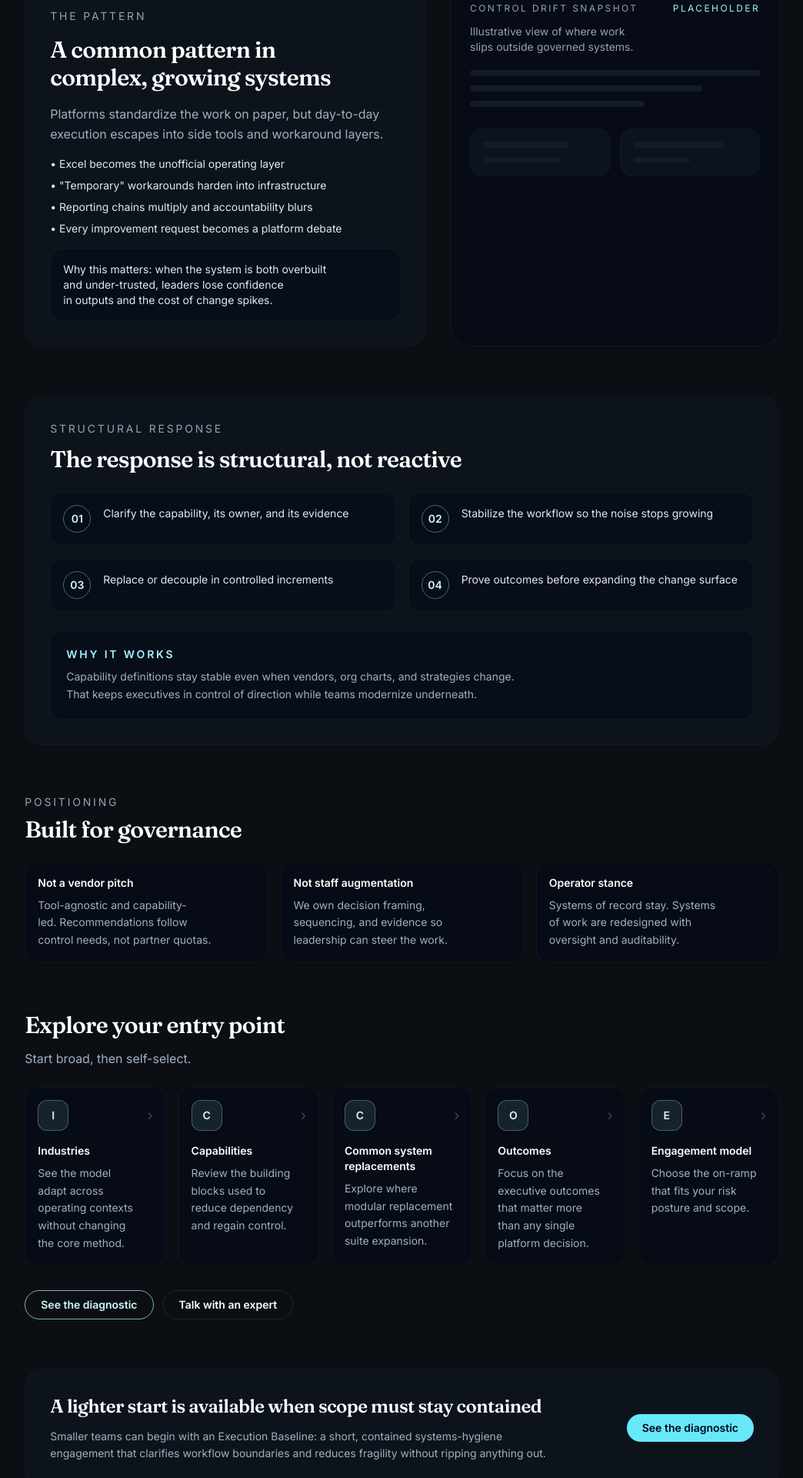
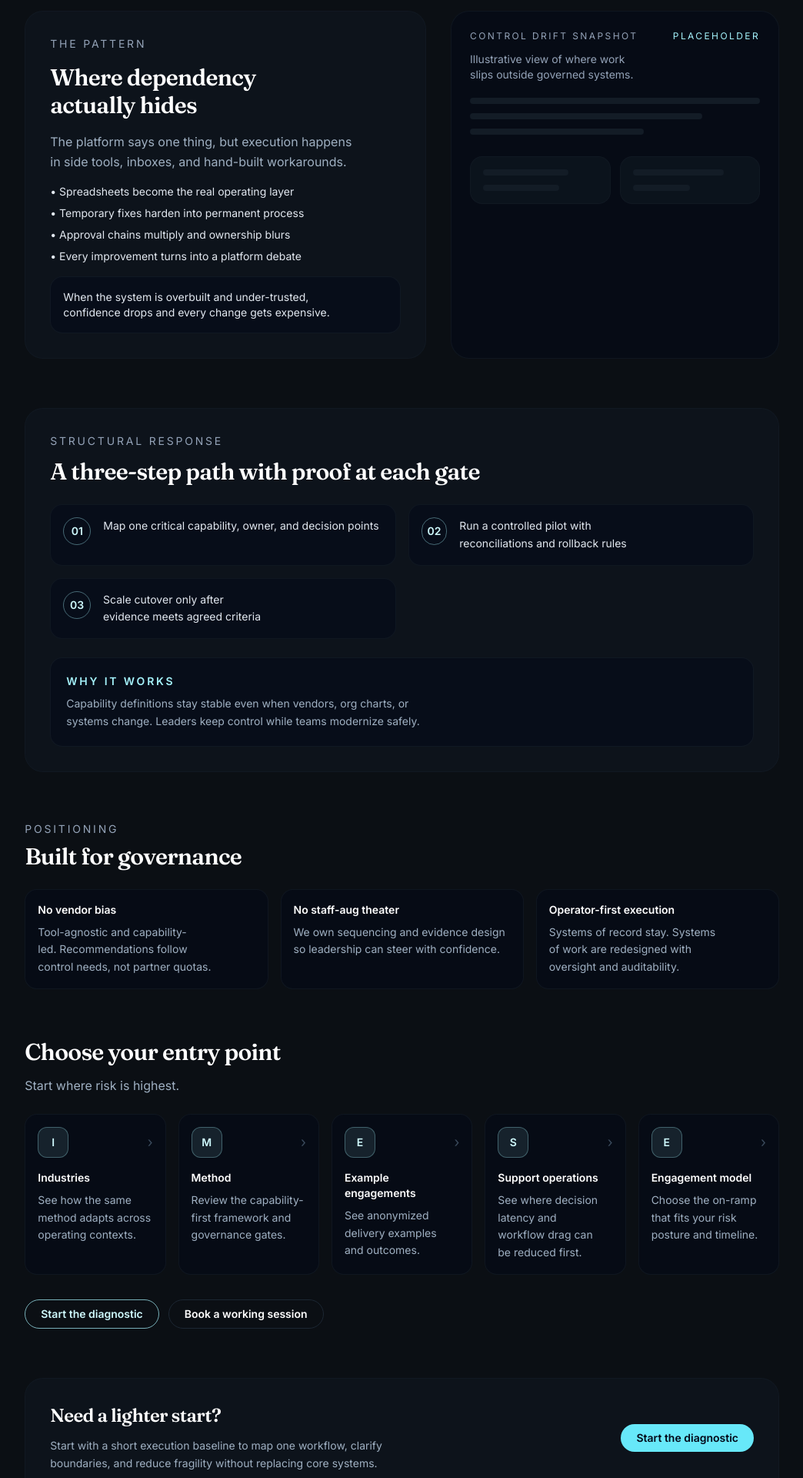
Before and after one commit to paulmalmquist/Consulting_site, a Next.js app: page / in a window 1280 px wide. Shown: the part 800-2720 px from the top of the page at 77% size, without its empty margins (235-1279 px from the left). Built offline with nearby package versions, Linux system fonts and the light colour scheme.

Commit message:
initial change from codex computer

```diff
--- a/app/method/page.tsx
+++ b/app/method/page.tsx
@@ -15,13 +15,13 @@ export default function MethodPage() {
       </section>
       <MarkdownRenderer content={page.content} />
       <section className="space-y-4 rounded-2xl border border-slate-800/70 bg-slate-900/60 p-6">
-        <h2 className="text-2xl font-semibold tracking-tight text-white md:text-3xl">Operational Decision Twin</h2>
+        <h2 className="text-2xl font-semibold tracking-tight text-white md:text-3xl">Operational Decision Model</h2>
         <div className="space-y-3 text-slate-300">
           <p>
-            The Operational Decision Twin is a virtual ops lab that models your workflows, decisions, and exceptions so
+            The Operational Decision Model is a virtual ops lab that models your workflows, decisions, and exceptions so
             you can test changes without touching production systems.
           </p>
-          <p>It is designed for regulated SMB teams who need proof-of-value and auditability before making changes.</p>
+          <p>It is designed for regulated teams that need proof-of-value and auditability before making changes.</p>
         </div>
         <ul className="list-disc space-y-2 pl-5 text-slate-300">
           <li>Decision map, data/context inventory, and synthetic microcosm</li>
--- a/content/homepage.json
+++ b/content/homepage.json
@@ -11,35 +11,35 @@
       { "label": "Deliverables", "href": "#deliverables" },
       { "label": "Engagement", "href": "#engagement" }
     ],
-    "primaryCta": { "label": "See the diagnostic", "href": "/diagnostic" },
-    "secondaryCta": { "label": "Talk with an expert", "href": "/contact" }
+    "primaryCta": { "label": "Start the diagnostic", "href": "/services" },
+    "secondaryCta": { "label": "Book a working session", "href": "/contact" }
   },
   "sections": [
     {
       "id": "overview",
       "type": "hero",
-      "headline": "Replace platform bloat with capability-driven execution",
-      "subheadline": "We help enterprises decouple overbuilt systems and stand up modular platforms that restore control—without another all-or-nothing replatform.",
-      "primaryCta": { "label": "See how this works safely", "href": "/diagnostic" },
-      "secondaryCta": { "label": "Start with a Proof-of-Concept", "href": "/contact" },
+      "headline": "Reduce system dependency without a risky replatform",
+      "subheadline": "We help operations leaders isolate one high-friction capability, run a controlled pilot, and scale only when finance and compliance evidence is clear.",
+      "primaryCta": { "label": "Start the Dependency Diagnostic", "href": "/services" },
+      "secondaryCta": { "label": "Book a 30-minute working session", "href": "/contact" },
       "proofBullets": [
-        "Lead with capabilities, not vendor roadmaps",
-        "Protect systems of record while you modernize around them",
-        "Move in controlled increments executives can govern"
+        "Keep systems of record in place",
+        "Pilot one capability in 4-8 weeks",
+        "Cut over with reconciliations and rollback gates"
       ]
     },
     {
       "id": "pattern",
       "type": "pattern",
-      "title": "A common pattern in complex, growing systems",
-      "lead": "Platforms standardize the work on paper, but day-to-day execution escapes into side tools and workaround layers.",
+      "title": "Where dependency actually hides",
+      "lead": "The platform says one thing, but execution happens in side tools, inboxes, and hand-built workarounds.",
       "bullets": [
-        "Excel becomes the unofficial operating layer",
-        "\"Temporary\" workarounds harden into infrastructure",
-        "Reporting chains multiply and accountability blurs",
-        "Every improvement request becomes a platform debate"
+        "Spreadsheets become the real operating layer",
+        "Temporary fixes harden into permanent process",
+        "Approval chains multiply and ownership blurs",
+        "Every improvement turns into a platform debate"
       ],
-      "callout": "Why this matters: when the system is both overbuilt and under-trusted, leaders lose confidence in outputs and the cost of change spikes.",
+      "callout": "When the system is overbuilt and under-trusted, confidence drops and every change gets expensive.",
       "visual": {
         "title": "Control drift snapshot",
         "description": "Illustrative view of where work slips outside governed systems."
@@ -48,15 +48,14 @@
     {
       "id": "how-it-works",
       "type": "structural",
-      "title": "The response is structural, not reactive",
+      "title": "A three-step path with proof at each gate",
       "steps": [
-        "Clarify the capability, its owner, and its evidence",
-        "Stabilize the workflow so the noise stops growing",
-        "Replace or decouple in controlled increments",
-        "Prove outcomes before expanding the change surface"
+        "Map one critical capability, owner, and decision points",
+        "Run a controlled pilot with reconciliations and rollback rules",
+        "Scale cutover only after evidence meets agreed criteria"
       ],
       "whyTitle": "Why it works",
-      "whyBody": "Capability definitions stay stable even when vendors, org charts, and strategies change. That keeps executives in control of direction while teams modernize underneath."
+      "whyBody": "Capability definitions stay stable even when vendors, org charts, or systems change. Leaders keep control while teams modernize safely."
     },
     {
       "id": "governance",
@@ -64,15 +63,15 @@
       "title": "Built for governance",
       "cards": [
         {
-          "title": "Not a vendor pitch",
+          "title": "No vendor bias",
           "description": "Tool-agnostic and capability-led. Recommendations follow control needs, not partner quotas."
         },
         {
-          "title": "Not staff augmentation",
-          "description": "We own decision framing, sequencing, and evidence so leadership can steer the work."
+          "title": "No staff-aug theater",
+          "description": "We own sequencing and evidence design so leadership can steer with confidence."
         },
         {
-          "title": "Operator stance",
+          "title": "Operator-first execution",
           "description": "Systems of record stay. Systems of work are redesigned with oversight and auditability."
         }
       ]
@@ -80,34 +79,34 @@
     {
       "id": "explore",
       "type": "explore",
-      "title": "Explore your entry point",
-      "subtitle": "Start broad, then self-select.",
-      "primaryCta": { "label": "See the diagnostic", "href": "/diagnostic" },
-      "secondaryCta": { "label": "Talk with an expert", "href": "/contact" },
+      "title": "Choose your entry point",
+      "subtitle": "Start where risk is highest.",
+      "primaryCta": { "label": "Start the diagnostic", "href": "/services" },
+      "secondaryCta": { "label": "Book a working session", "href": "/contact" },
       "tiles": [
         {
           "title": "Industries",
-          "description": "See the model adapt across operating contexts without changing the core method.",
+          "description": "See how the same method adapts across operating contexts.",
           "href": "/industries"
         },
         {
-          "title": "Capabilities",
-          "description": "Review the building blocks used to reduce dependency and regain control.",
-          "href": "/capabilities"
+          "title": "Method",
+          "description": "Review the capability-first framework and governance gates.",
+          "href": "/method"
         },
         {
-          "title": "Common system replacements",
-          "description": "Explore where modular replacement outperforms another suite expansion.",
-          "href": "/replacements"
+          "title": "Example engagements",
+          "description": "See anonymized delivery examples and outcomes.",
+          "href": "/proof"
         },
         {
-          "title": "Outcomes",
-          "description": "Focus on the executive outcomes that matter more than any single platform decision.",
-          "href": "/outcomes"
+          "title": "Support operations",
+          "description": "See where decision latency and workflow drag can be reduced first.",
+          "href": "/support-ops"
         },
         {
           "title": "Engagement model",
-          "description": "Choose the on-ramp that fits your risk posture and scope.",
+          "description": "Choose the on-ramp that fits your risk posture and timeline.",
           "href": "/services"
         }
       ]
@@ -115,42 +114,37 @@
     {
       "id": "baseline",
       "type": "baseline",
-      "title": "A lighter start is available when scope must stay contained",
-      "description": "Smaller teams can begin with an Execution Baseline: a short, contained systems-hygiene engagement that clarifies workflow boundaries and reduces fragility without ripping anything out.",
-      "cta": { "label": "See the diagnostic", "href": "/diagnostic" }
+      "title": "Need a lighter start?",
+      "description": "Start with a short execution baseline to map one workflow, clarify boundaries, and reduce fragility without replacing core systems.",
+      "cta": { "label": "Start the diagnostic", "href": "/services" }
     },
     {
       "id": "deliverables",
       "type": "outcomes",
-      "title": "What you get when work stays capability-led",
-      "subtitle": "Outcomes stay consistent even as tools change.",
+      "title": "What you leave with",
+      "subtitle": "A decision-ready plan, not a generic recommendation deck.",
       "outcomes": [
-        "A plain-language view of where work sits outside the system and why it spreads",
-        "A capability map that defines ownership, decisions, and control points before tooling decisions",
-        "A sequenced plan to replace or decouple the riskiest capabilities without destabilizing finance or operations",
-        "Evidence-based cutover criteria so leadership can approve change with confidence, not hope",
-        "A platform posture that stays adaptable as strategy, structure, and systems evolve"
+        "A plain-language map of where dependency creates risk",
+        "Named owners, control points, and decision criteria",
+        "A sequenced pilot-to-cutover plan tied to business risk",
+        "Evidence gates leaders can use to approve or pause change"
       ],
       "deliverables": [
         {
           "title": "Capability control map",
-          "description": "Cross-functional view of the capabilities that run the business, the systems that support them, and where control leaks."
+          "description": "Cross-functional view of the capability, supporting systems, and where control leaks."
         },
         {
           "title": "Stabilization plan",
-          "description": "Targeted interventions that stop spreadsheet sprawl, patch brittle handoffs, and reduce operational noise."
+          "description": "Targeted interventions that stop spreadsheet sprawl and patch brittle handoffs."
         },
         {
-          "title": "Replacement sequence",
-          "description": "A leadership-ready plan that shows what is decoupled first, how risk is contained, and what proof is required."
+          "title": "Pilot design",
+          "description": "Parallel-run design, reconciliation routines, and rollback triggers defined before execution."
         },
         {
           "title": "Cutover governance pack",
-          "description": "Decision checkpoints, approval criteria, rollback rules, and evidence expectations that keep change in executive control."
-        },
-        {
-          "title": "Optionality roadmap",
-          "description": "A practical path to evolve capability by capability so you are never forced back into a single-vendor posture."
+          "description": "Decision checkpoints, approval criteria, and evidence expectations for executive control."
         }
       ],
       "visual": {
@@ -161,35 +155,35 @@
     {
       "id": "engagement",
       "type": "engagement",
-      "title": "A structured path that creates proof early",
+      "title": "How engagements are structured",
       "phases": [
         {
           "title": "Dependency Diagnostic",
-          "duration": "2–3 weeks",
-          "description": "Capability dependency map, contract exposure snapshot, and continuity baselines finance can trust.",
-          "decision": "Where dependency is risky vs. simply inconvenient"
+          "duration": "2-3 weeks",
+          "description": "Map dependency risk, contract exposure, and continuity baselines.",
+          "decision": "Choose the first capability to pilot"
         },
         {
           "title": "Capability Pilot",
-          "duration": "4–8 weeks",
-          "description": "One ringfenced capability run in parallel with reconciliations, exception handling, and rollback criteria defined up front.",
-          "decision": "Approve cutover, extend the pilot, or stop safely"
+          "duration": "4-8 weeks",
+          "description": "Run one ringfenced capability in parallel with reconciliations and rollback criteria.",
+          "decision": "Approve cutover, extend pilot, or stop safely"
         },
         {
           "title": "Controlled Cutover Program",
           "duration": "Roadmap-led",
-          "description": "Sequenced capability replacements, executive control narratives, and governance routines that reduce dependency quarter by quarter.",
-          "decision": "Scale with clarity instead of committing to a full replatform"
+          "description": "Sequence capability cutovers quarter by quarter with clear governance gates.",
+          "decision": "Scale with clarity, not momentum"
         }
       ]
     },
     {
       "id": "cta",
       "type": "cta",
-      "headline": "Modernize without surrendering control",
-      "body": "If you are caught between another suite expansion and a risky replatform, we can help you take a third path: modular, governed, and designed for executive oversight.",
-      "primaryCta": { "label": "See the diagnostic", "href": "/diagnostic" },
-      "secondaryCta": { "label": "Schedule a working session", "href": "/contact" }
+      "headline": "Cut dependency while keeping control",
+      "body": "If you are stuck between suite sprawl and a full replatform, we help you take a third path: capability-first, evidence-led modernization.",
+      "primaryCta": { "label": "Start the Dependency Diagnostic", "href": "/services" },
+      "secondaryCta": { "label": "Book a working session", "href": "/contact" }
     },
     {
       "id": "faq",
@@ -198,23 +192,23 @@
       "items": [
         {
           "question": "Do we have to replace systems of record?",
-          "answer": "No. Systems of record stay in place while we redesign the execution layer around them. Replacement only happens where risk and evidence support it."
+          "answer": "No. Systems of record stay in place while we redesign the execution layer around them. Replacement only happens where evidence supports it."
         },
         {
           "question": "How do you control risk?",
-          "answer": "Each phase defines ownership, evidence, and rollback criteria before change happens. That keeps leaders in control of scope and approval gates."
+          "answer": "Each phase defines ownership, evidence, and rollback criteria before change happens. Leaders keep control of scope and approvals."
         },
         {
           "question": "What does \"capability-led\" mean?",
-          "answer": "We define the business capability first—owner, decisions, and evidence—then align systems and workflows to that definition. Tools follow the capability, not the other way around."
+          "answer": "We define the business capability first: owner, decisions, and evidence. Tools follow the capability, not the other way around."
         },
         {
           "question": "How do you prove outcomes before scaling?",
-          "answer": "We run controlled pilots with parallel reconciliations and agreed proof criteria. Outcomes are verified before any broader cutover."
+          "answer": "We run controlled pilots with parallel reconciliations and agreed criteria. Outcomes are verified before broader cutover."
         },
         {
           "question": "Is this software or consulting?",
-          "answer": "It is governed execution design and delivery. We bring the operating model, sequencing, and evidence controls; your systems remain yours."
+          "answer": "This is governed execution design and delivery. We bring method, sequencing, and evidence controls; your systems remain yours."
         }
       ]
     }
--- a/content/pages/about.mdx
+++ b/content/pages/about.mdx
@@ -1,14 +1,14 @@
 ---
 title: About
-description: Operations redesign and AI readiness grounded in real work.
+description: Operations redesign and dependency reduction grounded in real work.
 tags: [about, leadership, operations]
 type: page
 slug: about
 ---
 
-I build AI readiness programs for operators — leaders who are responsible for outcomes, not hype. My background spans construction delivery, finance operations, and data strategy, which means I see the full stack: field work, decision chains, and governance.
+I help operators reduce system dependency without risky, all-at-once transformations. My background spans construction delivery, finance operations, and data strategy, so I work across field execution, decision chains, and governance.
 
-My focus is operational truth: the real workflows, the unspoken workarounds, and the decision ladders that control risk. AI can only compress work if these inputs are explicit.
+My focus is operational truth: the real workflow, the hidden workarounds, and the approval ladders that actually control risk. Modernization only works when those inputs are explicit.
 
 ### Principles
 - **Operational clarity first.** Map how work flows before changing it.
--- a/content/pages/contact.mdx
+++ b/content/pages/contact.mdx
@@ -1,6 +1,6 @@
 ---
 title: Contact
-description: Book an intro call or email for AI readiness consulting.
+description: Book an intro call or email to discuss capability-first dependency reduction.
 tags: [contact, intro]
 type: page
 slug: contact
--- a/content/pages/industries.mdx
+++ b/content/pages/industries.mdx
@@ -1,6 +1,6 @@
 ---
 title: Industries
-description: Three regulated SMB sectors where Decision Twins remove risk before changes go live.
+description: Three regulated sectors where capability-first pilots reduce risk before changes go live.
 tags: [industries, workflows, governance]
 type: page
 slug: industries
@@ -40,4 +40,4 @@ slug: industries
 - Aging of RFIs by status
 
 ## What stays consistent
-Across industries, the same pattern holds: clarify decision rights, compress handoffs, and enforce governance with evidence.
+Across industries, the same pattern holds: clarify decision rights, compress handoffs, and enforce governance with evidence before cutover.
--- a/content/pages/legal.mdx
+++ b/content/pages/legal.mdx
@@ -13,4 +13,4 @@ I collect only the information you provide through direct contact or a schedulin
 Engagements are scoped and documented before work begins. All deliverables are provided under a mutually agreed statement of work. Intellectual property remains with the client unless otherwise noted.
 
 ## Disclaimers
-This site provides general information about AI readiness and operations redesign. It is not legal or financial advice.
+This site provides general information about operations redesign and dependency reduction. It is not legal or financial advice.
--- a/content/services.json
+++ b/content/services.json
@@ -1,21 +1,21 @@
 [
   {
     "title": "Dependency Diagnostic",
-    "description": "What you get: capability dependency map, contract exposure snapshot, and continuity baselines finance can trust. Typical timeline: 2–3 weeks. Decision enabled: where dependency is actually risky vs. simply inconvenient.",
+    "description": "What you get: dependency map, contract exposure snapshot, and continuity baselines. Typical timeline: 2-3 weeks. Decision enabled: where dependency is truly risky versus merely inconvenient.",
     "tags": ["diagnostic", "risk", "baseline"],
     "href": "/services",
     "eyebrow": "Engagement phase"
   },
   {
     "title": "Capability Pilot",
-    "description": "What you get: one ringfenced capability run in parallel with reconciliations, exception handling, and rollback criteria defined up front. Typical timeline: 4–8 weeks. Decision enabled: approve cutover, extend the pilot, or stop safely.",
+    "description": "What you get: one ringfenced capability run in parallel with reconciliations and rollback criteria. Typical timeline: 4-8 weeks. Decision enabled: approve cutover, extend the pilot, or stop safely.",
     "tags": ["pilot", "parallel run", "cutover"],
     "href": "/services",
     "eyebrow": "Engagement phase"
   },
   {
     "title": "Controlled Cutover Program",
-    "description": "What you get: sequenced capability replacements, executive control narratives, and governance routines that reduce dependency quarter by quarter. Typical timeline: roadmap-led. Decision enabled: scale with clarity instead of committing to a full replatform.",
+    "description": "What you get: sequenced capability cutovers, executive control narratives, and governance routines that reduce dependency quarter by quarter. Typical timeline: roadmap-led. Decision enabled: scale with clarity, not momentum.",
     "tags": ["cutover", "governance", "program"],
     "href": "/services",
     "eyebrow": "Engagement phase"
```
Also changed, not shown: app/metadata.ts (+5 -5 lines), content/home.json (+13 -18 lines), content/pages/services.mdx (+25 -25 lines), 1 other file (tests, documents, lock files or other folders).
